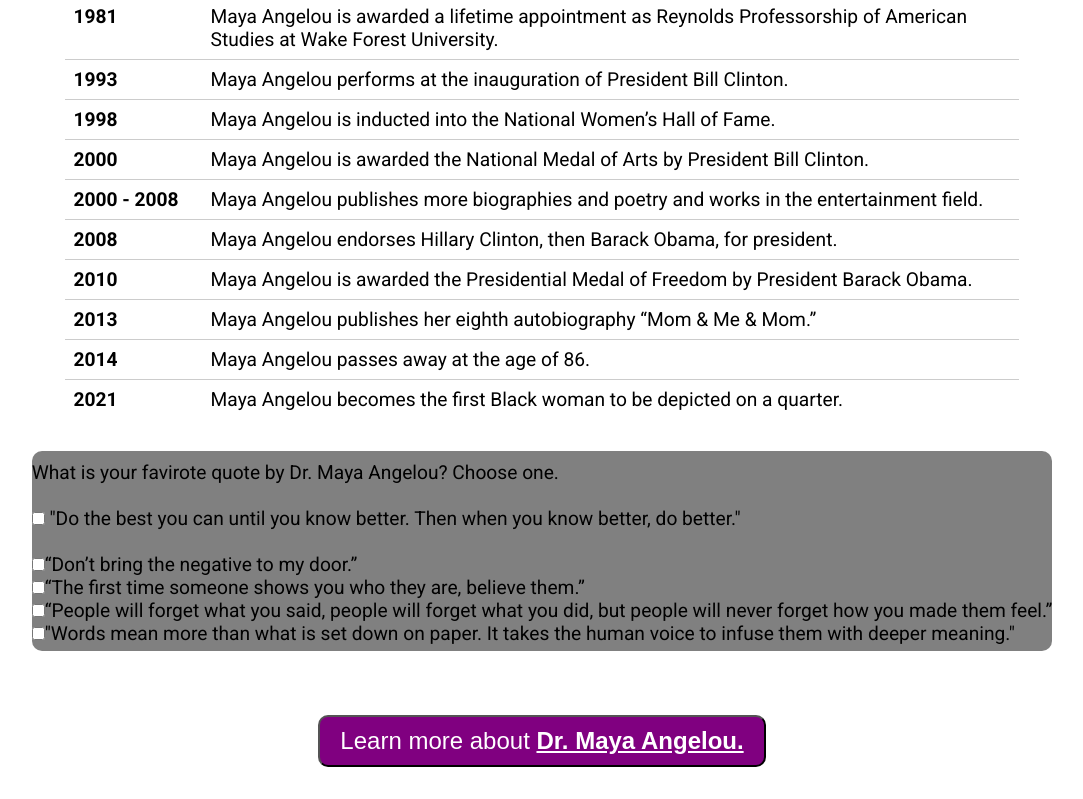
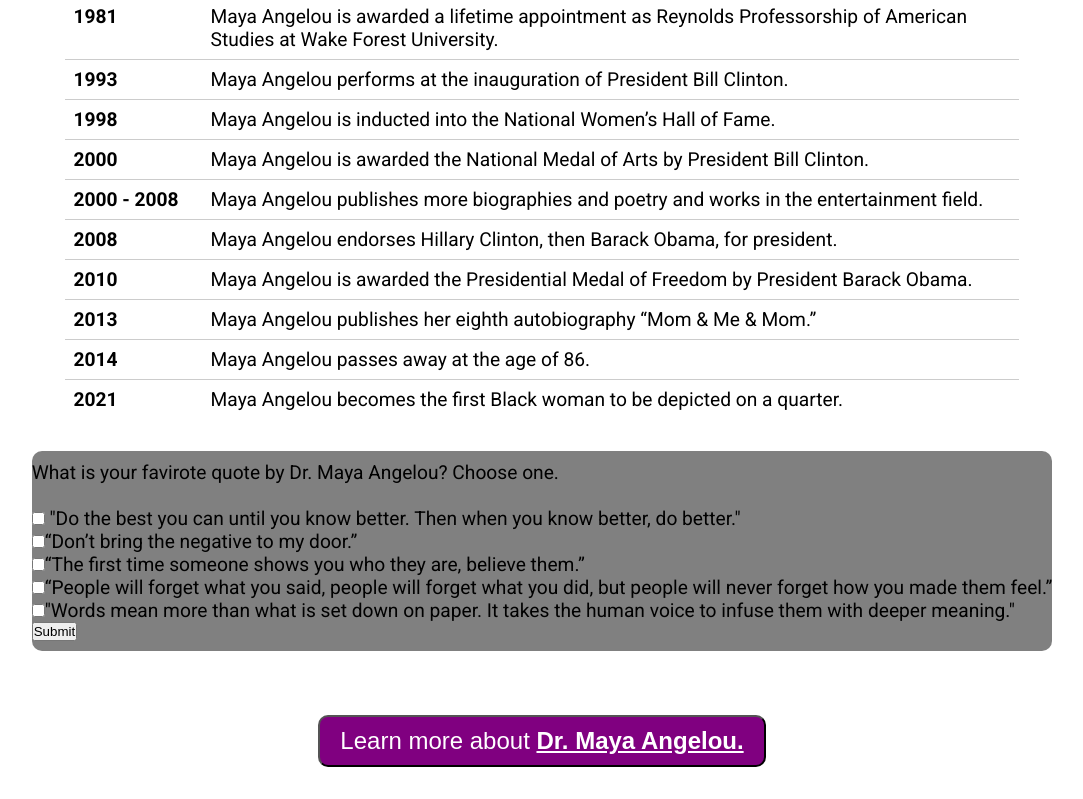
Before and after one commit to S3ccles/THE-DOM, a plain HTML site: page index.html in a window 1280 px wide. Shown: the part 1711-2510 px from the top of the page, without its empty margins (98-1181 px from the left). Drawn offline with Linux system fonts and the light colour scheme.

Commit message:
submit button

```diff
--- a/index.html
+++ b/index.html
@@ -107,10 +107,9 @@
 <br>
 <br>
 <fieldset>
-<div>
+<div id="checkbox">
 <input type= "checkbox" id= "quote1"/>
  "Do the best you can until you know better. Then when you know better, do better."
- </div>
 <br>
 <input type= "checkbox" id= "quote2" />“Don’t bring the negative to my door.”
  <br>
@@ -119,6 +118,8 @@
 <input type= "checkbox" id="quote4" />“People will forget what you said, people will forget what you did, but people will never forget how you made them feel.”
 <br>
 <input type= "checkbox" id="quote5  " />"Words mean more than what is set down on paper. It takes the human voice to infuse them with deeper meaning."
+</div>
+<button class="Submit">Submit</button>
 </fieldset>
 </form>
 
```
